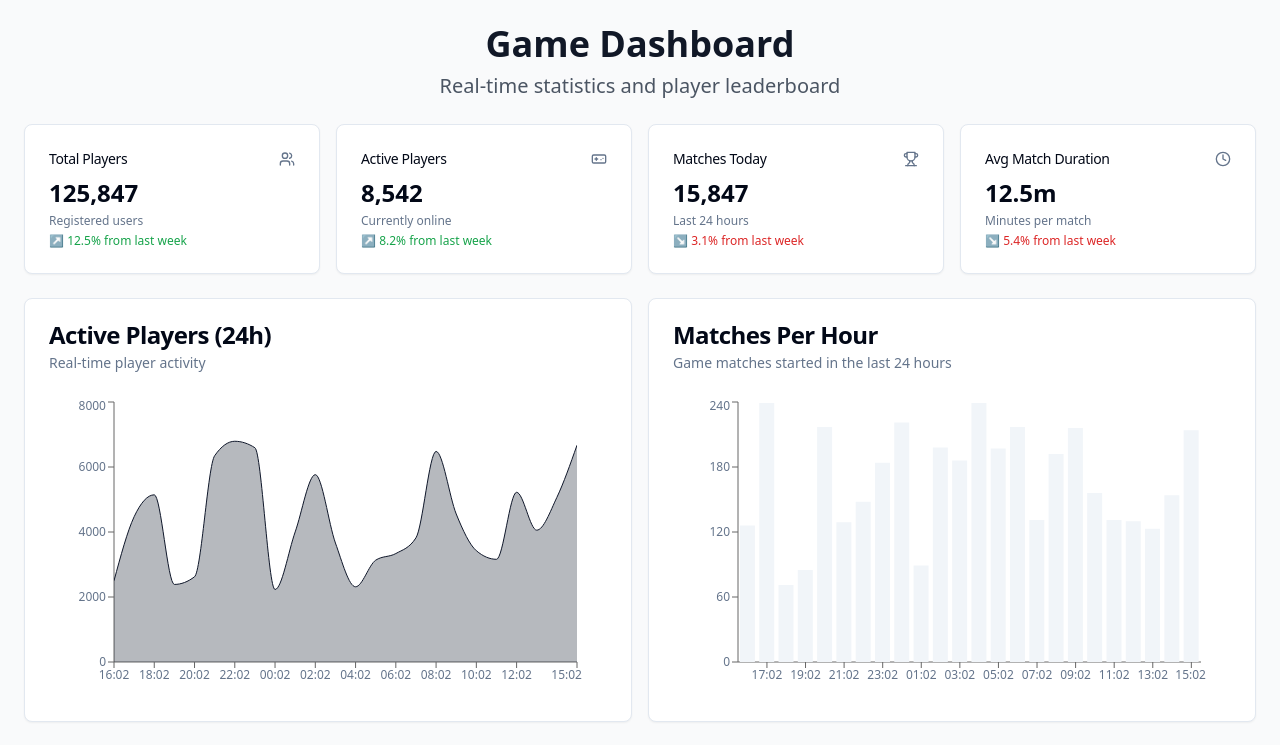
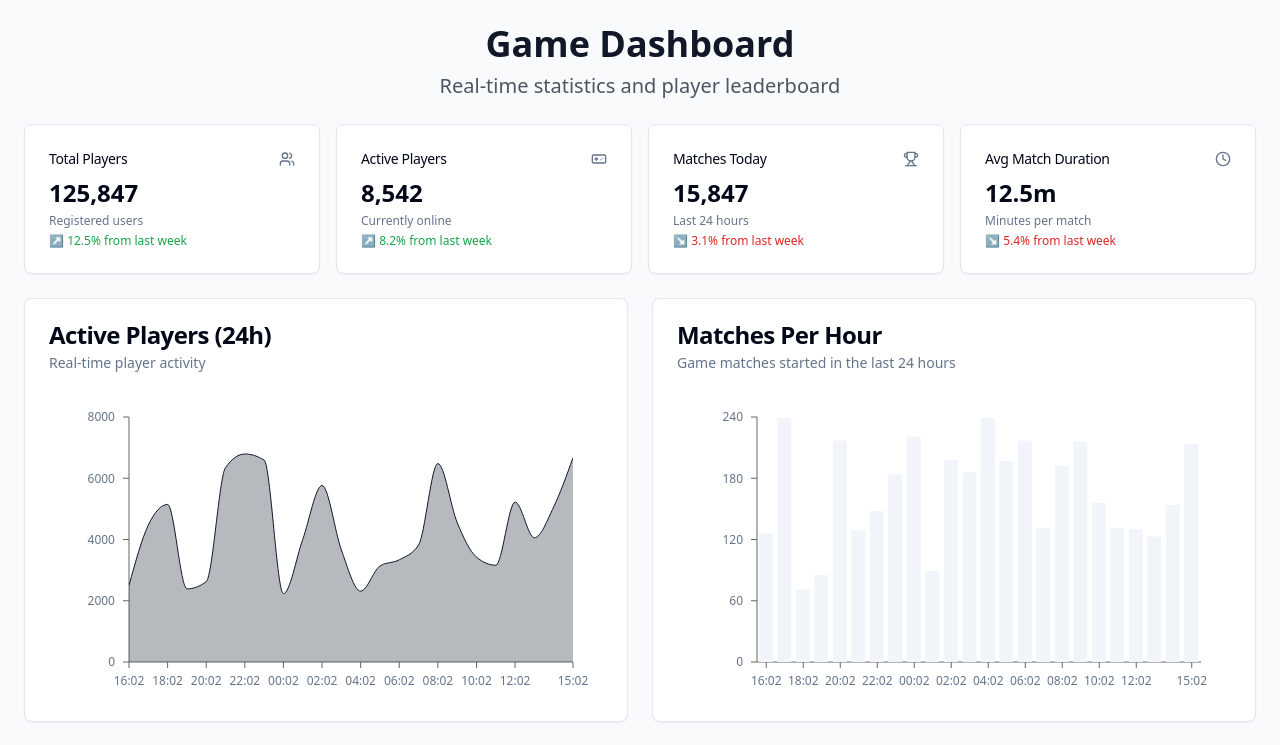
Before and after one commit to jooming02/gaming-dashboard, a React (Vite) app: page / in a window 1280 px wide. Shown: the top 745 px of the page. Built offline with nearby package versions, Linux system fonts and the light colour scheme.

Commit message:
Fix: Chart intersection on smaller screens
Adjust chart sizes to prevent intersection on smaller screens.

```diff
--- a/src/components/dashboard/GameCharts.tsx
+++ b/src/components/dashboard/GameCharts.tsx
@@ -21,17 +21,26 @@ const chartConfig = {
 
 export const GameCharts = ({ data }: GameChartsProps) => {
   return (
-    <div className="grid gap-4 md:grid-cols-2">
-      <Card>
+    <div className="grid gap-6 xl:grid-cols-2">
+      <Card className="w-full">
         <CardHeader>
           <CardTitle>Active Players (24h)</CardTitle>
           <CardDescription>Real-time player activity</CardDescription>
         </CardHeader>
         <CardContent>
-          <ChartContainer config={chartConfig} className="h-[300px]">
-            <AreaChart data={data}>
-              <XAxis dataKey="time" />
-              <YAxis />
+          <ChartContainer config={chartConfig} className="h-[250px] sm:h-[300px] w-full">
+            <AreaChart data={data} margin={{ top: 20, right: 30, left: 20, bottom: 5 }}>
+              <XAxis
+                dataKey="time"
+                fontSize={12}
+                tickMargin={8}
+                interval="preserveStartEnd"
+              />
+              <YAxis
+                fontSize={12}
+                tickMargin={8}
+                width={60}
+              />
               <ChartTooltip content={<ChartTooltipContent />} />
               <Area
                 type="monotone"
@@ -45,16 +54,25 @@ export const GameCharts = ({ data }: GameChartsProps) => {
         </CardContent>
       </Card>
 
-      <Card>
+      <Card className="w-full">
         <CardHeader>
           <CardTitle>Matches Per Hour</CardTitle>
           <CardDescription>Game matches started in the last 24 hours</CardDescription>
         </CardHeader>
         <CardContent>
-          <ChartContainer config={chartConfig} className="h-[300px]">
-            <BarChart data={data}>
-              <XAxis dataKey="time" />
-              <YAxis />
+          <ChartContainer config={chartConfig} className="h-[250px] sm:h-[300px] w-full">
+            <BarChart data={data} margin={{ top: 20, right: 30, left: 20, bottom: 5 }}>
+              <XAxis
+                dataKey="time"
+                fontSize={12}
+                tickMargin={8}
+                interval="preserveStartEnd"
+              />
+              <YAxis
+                fontSize={12}
+                tickMargin={8}
+                width={60}
+              />
               <ChartTooltip content={<ChartTooltipContent />} />
               <Bar dataKey="matches" fill="var(--color-matches)" />
             </BarChart>
```
